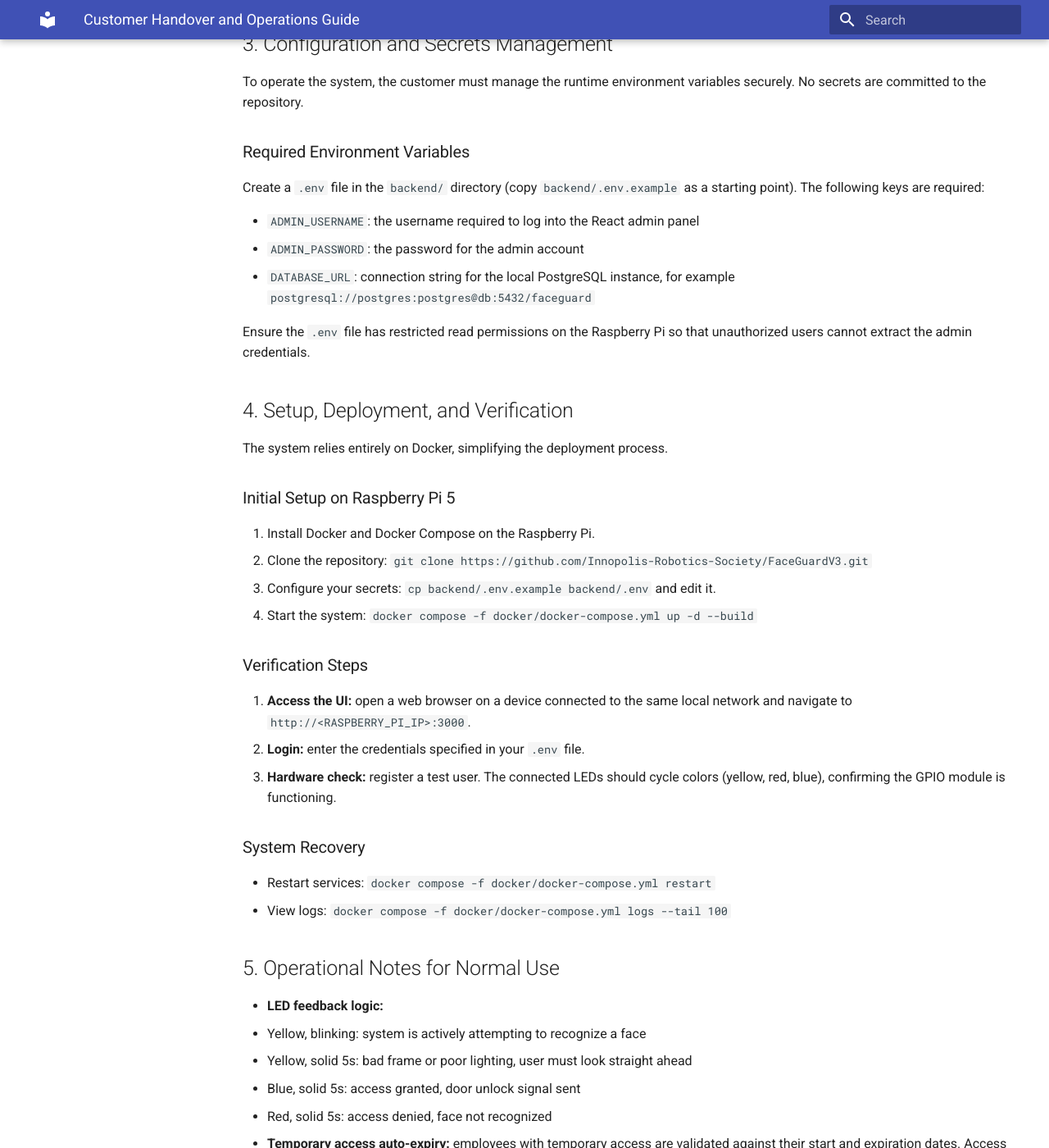
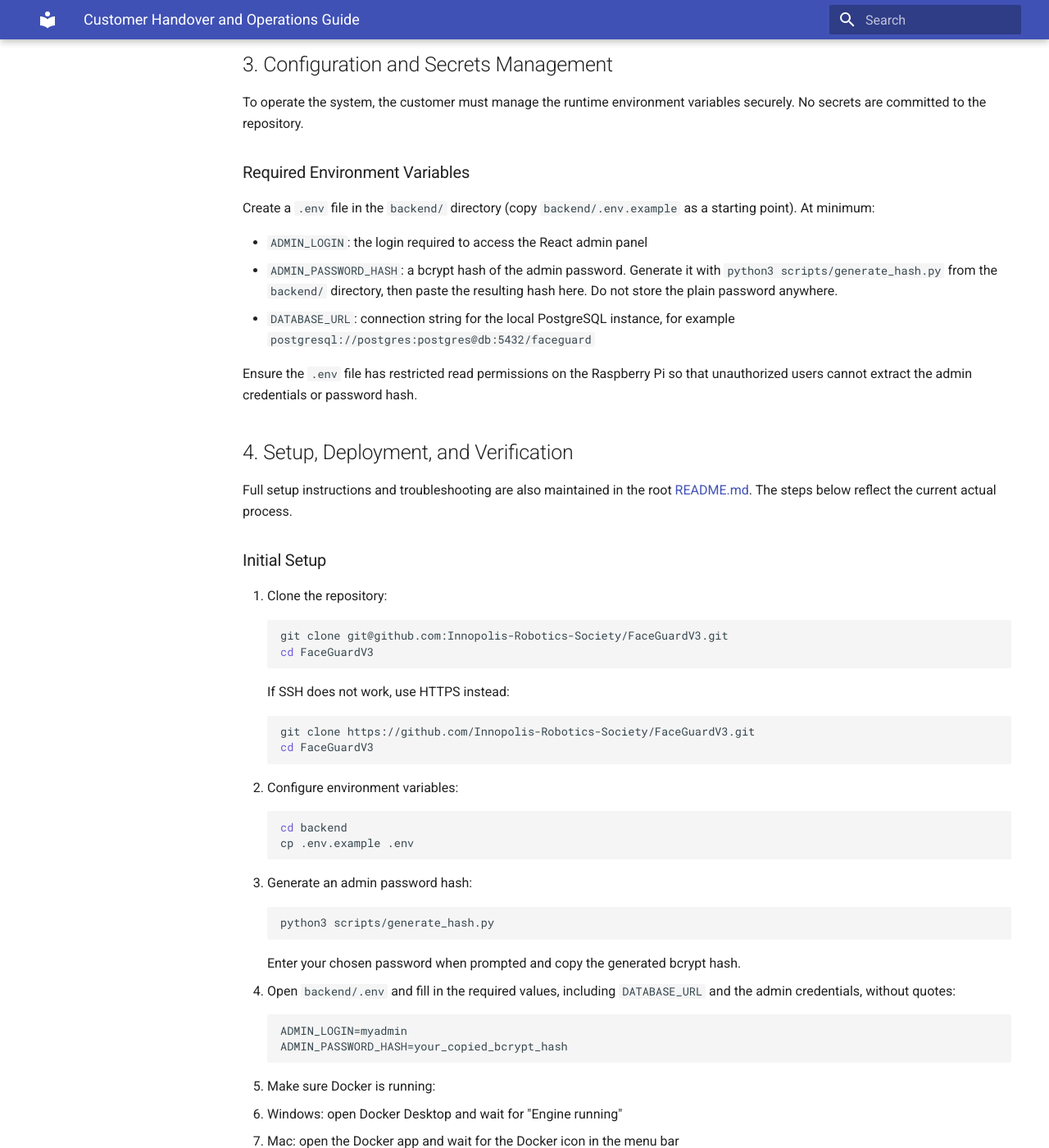
Before and after one commit to Innopolis-Robotics-Society/FaceGuardV3, an MkDocs documentation site: the page built from docs/customer-handover.md, in a window 1280 px wide and 1400 px high, scrolled down 1708 px. Shown: the whole window at 82% size. Built offline with MkDocs 1.6.1 and Material for MkDocs 9.7.7, drawn with Linux system fonts in a browser that asks for light colours; some of the changed text lies outside the part shown.

Commit message:
Update customer-handover.md

````diff
--- a/docs/customer-handover.md
+++ b/docs/customer-handover.md
@@ -1,12 +1,12 @@
 # Customer Handover and Operations Guide
 
-This document is the authoritative handover artifact for MVP v2 (3.0.0). It defines the current transition status, operational requirements, and essential knowledge required by the customer to independently deploy, operate, and maintain the system.
+This document is the authoritative handover artifact for FaceGuard, Week 6 Trial Release (`v3.0.0`, MVP v2). It defines the current transition status, operational requirements, and essential knowledge required by the customer to independently deploy, operate, and maintain the system.
 
 ## 1. Product Status and Handover Scope
 
-**Product Overview:** FaceGuard is a secure, decoupled face recognition access control system. It uses an edge-hosted FastAPI backend, a React SPA frontend, and local PostgreSQL storage to recognize registered employees in real time, automatically trigger door unlocking mechanisms, and log all access attempts.
+**Product Overview:** FaceGuard is a secure, decoupled face recognition access control system. It uses an edge-hosted FastAPI backend, a React SPA frontend, and local PostgreSQL storage to recognize registered employees in real time and log all access attempts.
 
-**Scope of this release:** This handover covers the MVP v2 release. It includes background video processing, fully persistent local database, permormance improvement, recognition with acessories.
+**Scope of this release:** This handover covers the Week 6 Trial Release (MVP v2). It includes background video processing, a fully persistent local database, performance improvements, and recognition with accessories.
 
 ## 2. Handover Status and Ownership
 
@@ -40,7 +40,7 @@
 | Source code (GitHub) | Team (retained) | Customer has read access |
 | Deployed product | Customer | Raspberry Pi 5, local deployment |
 | Admin credentials | Customer | Managed in `.env` file |
-| Hardware (camera, door, LEDs) | Customer | Pre-existing hardware |
+| Hardware (camera, LEDs) | Customer | Pre-existing hardware |
 | Database (PostgreSQL) | Customer | Local, operated on Raspberry Pi |
 | Documentation | Customer | Public repository and hosted docs |
 | Future support | Team | Critical fixes only, until course completion |
@@ -51,30 +51,62 @@
 
 ### Required Environment Variables
 
-Create a `.env` file in the `backend/` directory (copy `backend/.env.example` as a starting point). The following keys are required:
+Create a `.env` file in the `backend/` directory (copy `backend/.env.example` as a starting point). At minimum:
 
-- `ADMIN_USERNAME`: the username required to log into the React admin panel
-- `ADMIN_PASSWORD`: the password for the admin account
+- `ADMIN_LOGIN`: the login required to access the React admin panel
+- `ADMIN_PASSWORD_HASH`: a bcrypt hash of the admin password. Generate it with `python3 scripts/generate_hash.py` from the `backend/` directory, then paste the resulting hash here. Do not store the plain password anywhere.
 - `DATABASE_URL`: connection string for the local PostgreSQL instance, for example `postgresql://postgres:postgres@db:5432/faceguard`
 
-Ensure the `.env` file has restricted read permissions on the Raspberry Pi so that unauthorized users cannot extract the admin credentials.
+Ensure the `.env` file has restricted read permissions on the Raspberry Pi so that unauthorized users cannot extract the admin credentials or password hash.
 
 ## 4. Setup, Deployment, and Verification
 
-The system relies entirely on Docker, simplifying the deployment process.
+Full setup instructions and troubleshooting are also maintained in the root [README.md](../README.md). The steps below reflect the current actual process.
 
-### Initial Setup on Raspberry Pi 5
+### Initial Setup
 
-1. Install Docker and Docker Compose on the Raspberry Pi.
-2. Clone the repository: `git clone https://github.com/Innopolis-Robotics-Society/FaceGuardV3.git`
-3. Configure your secrets: `cp backend/.env.example backend/.env` and edit it.
-4. Start the system: `docker compose -f docker/docker-compose.yml up -d --build`
+1. Clone the repository:
+   ```bash
+   git clone git@github.com:Innopolis-Robotics-Society/FaceGuardV3.git
+   cd FaceGuardV3
+   ```
+   If SSH does not work, use HTTPS instead:
+   ```bash
+   git clone https://github.com/Innopolis-Robotics-Society/FaceGuardV3.git
+   cd FaceGuardV3
+   ```
+2. Configure environment variables:
+   ```bash
+   cd backend
+   cp .env.example .env
+   ```
+3. Generate an admin password hash:
+   ```bash
+   python3 scripts/generate_hash.py
+   ```
+   Enter your chosen password when prompted and copy the generated bcrypt hash.
+4. Open `backend/.env` and fill in the required values, including `DATABASE_URL` and the admin credentials, without quotes:
+   ```
+   ADMIN_LOGIN=myadmin
+   ADMIN_PASSWORD_HASH=your_copied_bcrypt_hash
+   ```
+5. Make sure Docker is running:
+   - Windows: open Docker Desktop and wait for "Engine running"
+   - Mac: open the Docker app and wait for the Docker icon in the menu bar
+   - Linux: `sudo systemctl start docker`
+6. From the project root, build and start the containers:
+   ```bash
+   cd ..
+   docker compose -f docker/docker-compose.yml build
+   docker compose -f docker/docker-compose.yml up
+   ```
+7. Once the containers are running, open `http://localhost:3000` in a browser.
 
 ### Verification Steps
 
-1. **Access the UI:** open a web browser on a device connected to the same local network and navigate to `http://<RASPBERRY_PI_IP>:3000`.
-2. **Login:** enter the credentials specified in your `.env` file.
-3. **Hardware check:** register a test user. The connected LEDs should cycle colors (yellow, red, blue), confirming the GPIO module is functioning.
+1. **Access the UI:** confirm `http://localhost:3000` loads without errors.
+2. **Login:** enter the `ADMIN_LOGIN` and the password you hashed in step 3 above.
+3. **Hardware check:** register a test user and confirm the connected LEDs respond as described in Section 5.
 
 ### System Recovery
 
@@ -83,11 +115,13 @@
 
 ## 5. Operational Notes for Normal Use
 
-- **LED feedback logic:**
-  - Yellow, blinking: system is actively attempting to recognize a face
-  - Yellow, solid 5s: bad frame or poor lighting, user must look straight ahead
-  - Blue, solid 5s: access granted, door unlock signal sent
-  - Red, solid 5s: access denied, face not recognized
+- **LED feedback during recognition:**
+  - Yellow, blinking: the system is actively attempting to recognize a face
+  - Yellow, solid for 5 seconds: poor lighting or a blurry frame, the person should look straight ahead
+  - Blue, solid for 5 seconds: access granted, the person was recognized
+  - Red, solid for 5 seconds: access denied, the face was not recognized
+  - No LEDs lit: no one is currently in front of the camera
+- **LED feedback during employee registration:** all three LEDs (yellow, red, blue) light up together during registration and for 3 seconds afterward.
 - **Temporary access auto-expiry:** employees with temporary access are validated against their start and expiration dates. Access is automatically denied outside this window, no admin action needed.
 - **Log management:** access logs are retained in the local database. The system automatically prunes logs older than 3 days to preserve storage on the Raspberry Pi.
 
````
